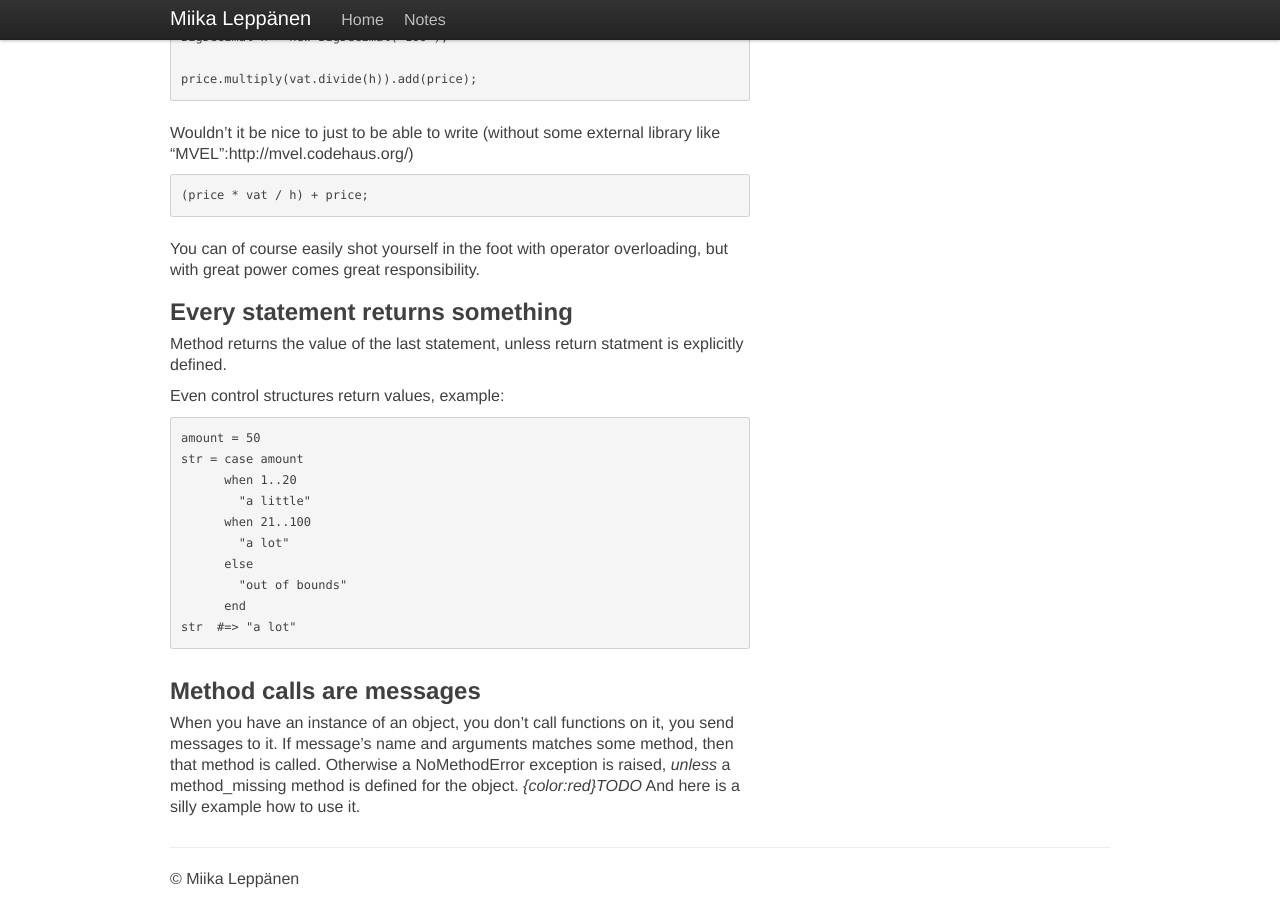
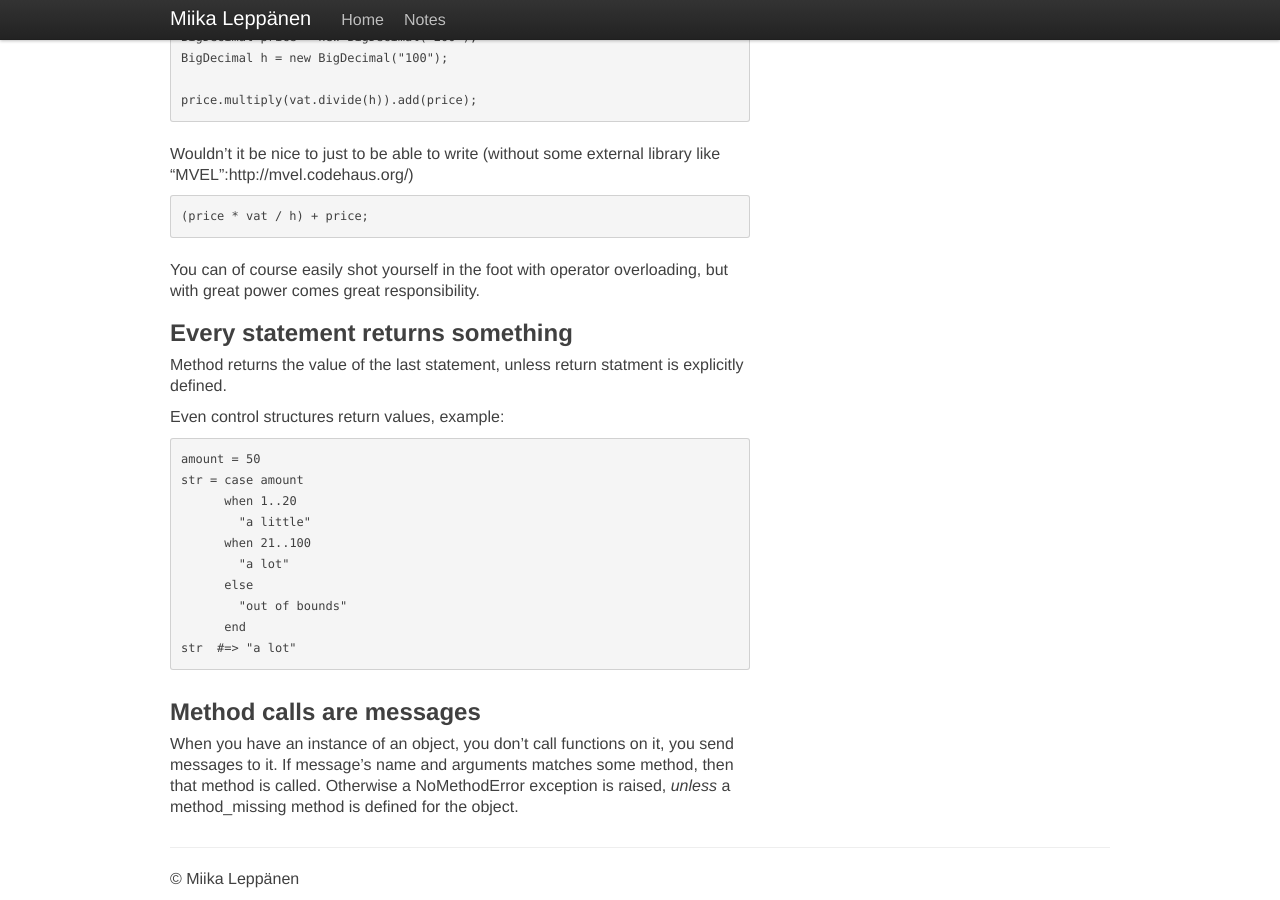
Before and after one commit to milep/milep.github.com, a Jekyll site: the page built from notes/ruby-for-java-programmer.markdown, in a window 1280 px wide and 900 px high, scrolled down 538 px. Built offline with Jekyll 4.4.1, drawn with Linux system fonts in a browser that asks for light colours; part of the change alters nothing that is shown; some of the changed text lies outside the part shown.

```diff
--- a/_layouts/default.html
+++ b/_layouts/default.html
@@ -3,6 +3,7 @@
           "http://www.w3.org/TR/xhtml1/DTD/xhtml1-strict.dtd">
 <html xmlns="http://www.w3.org/1999/xhtml" xml:lang="en">
   <head>
+    <title>Miika Leppänen</title>
     <meta http-equiv="Content-Type" content="text/html; charset=UTF-8" />
     <meta name="description" content="Personal site of Miika Leppänen" />
     <link rel="stylesheet" href="/stylesheets/bootstrap.min.css">
--- a/notes/ruby-for-java-programmer.markdown
+++ b/notes/ruby-for-java-programmer.markdown
@@ -1,6 +1,7 @@
 ---
 title: Ruby for Java programmer
 layout: default
+modified: 11.1.2011
 ---
 
 
@@ -59,4 +60,3 @@ str  #=> "a lot"
 ## Method calls are messages
 
 When you have an instance of an object, you don't call functions on it, you send messages to it. If message's name and arguments matches some method, then that method is called. Otherwise a NoMethodError exception is raised, *unless* a method_missing method is defined for the object.
-*{color:red}TODO* And here is a silly example how to use it.
```
Also changed, not shown: 2 other files.
